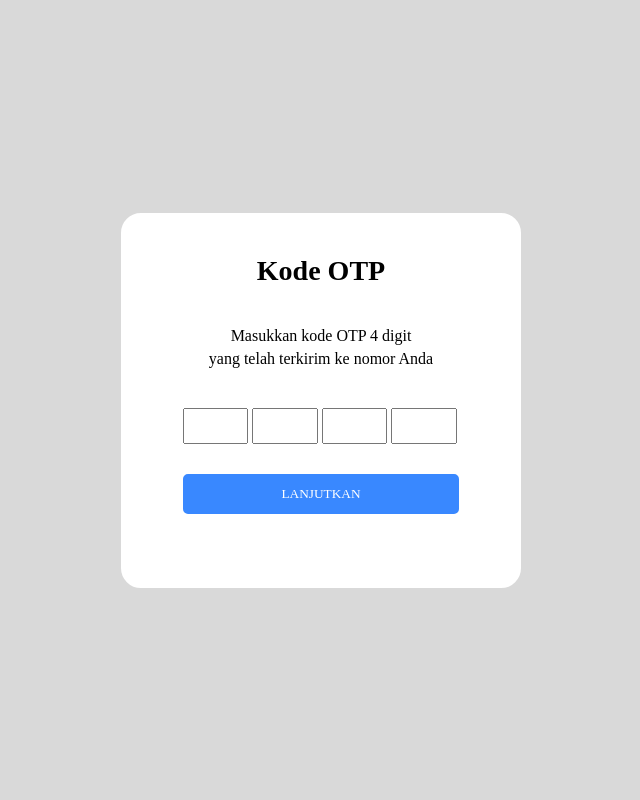
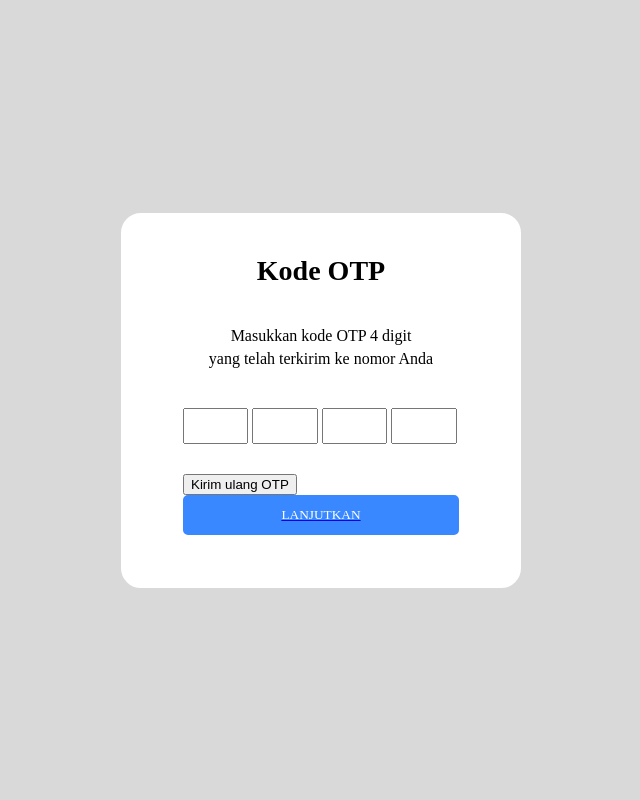
Before and after one commit to HilmiGH/Project_Hospital_Information_System, a PHP site: page /login_otp.php in a window 1280 px wide. Shown: the whole page, without its empty margins (319-959 px from the left). Run offline with PHP 8.4, Linux system fonts and the light colour scheme.

Commit message:
Update login_otp.php

```diff
--- a/login_otp.php
+++ b/login_otp.php
@@ -22,15 +22,20 @@
             </div>
             <div class="login_otp_input_and_button">
                 <form action="" class="login_otp_phone_input_base">
-                    <input type="text" class="login_otp_phone_input" id="login_phone_input">
-                    <input type="text" class="login_otp_phone_input" id="login_phone_input">
-                    <input type="text" class="login_otp_phone_input" id="login_phone_input">
-                    <input type="text" class="login_otp_phone_input" id="login_phone_input">
+                    <input type="text" class="login_otp_phone_input" id="login_phone_input" maxlength="1">
+                    <input type="text" class="login_otp_phone_input" id="login_phone_input" maxlength="1">
+                    <input type="text" class="login_otp_phone_input" id="login_phone_input" maxlength="1">
+                    <input type="text" class="login_otp_phone_input" id="login_phone_input" maxlength="1">
                 </form>
-                <a href=""></a>
-                <button class="login_otp_button" type="button" onclick="alert('Its working')">
-                    LANJUTKAN
-                </button>
+                <div class="login_otp_kirim_ulang_otp_text">
+                    <button class="login_otp_kirim_ulang_otp_button">
+                        Kirim ulang OTP
+                    </button>
+                <a href="index_dokter.php" class="login_otp_button_clickable">
+                    <button class="login_otp_button" type="button" onclick="">
+                        LANJUTKAN
+                    </button>
+                </a>
             </div>
         </div>
     </div>
```
